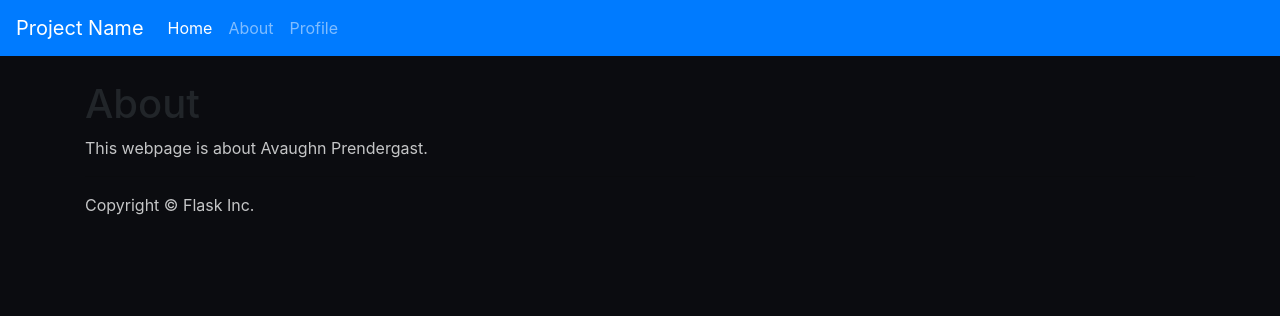
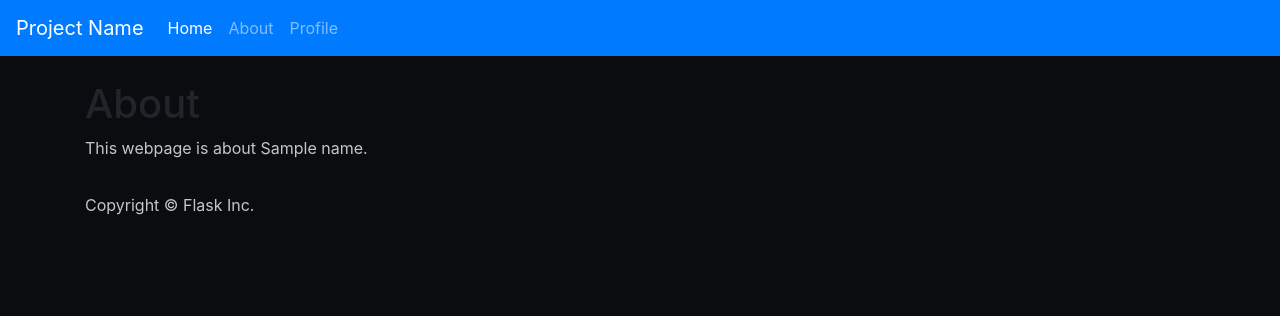
Before and after one commit to AvaughnPrende/info3180-lab2, a Flask app: template app/templates/about.html in a window 1280 px wide. Shown: the top 316 px of the page. Run offline with Flask 2, Linux system fonts and the light colour scheme; the template is opened without the code that fills it: most values are stand-ins (such as "Sample title", 1, 10 or a date in 2020); some libraries are stand-ins or nearby versions.

Commit message:
Final Changes

```diff
--- a/app/templates/about.html
+++ b/app/templates/about.html
@@ -2,5 +2,5 @@
 
 {% block main %}
 <h1>About</h1>
-<p>This webpage is about {{ 'Avaughn Prendergast' }}.</p>
+<p>This webpage is about {{name }}.</p>
 {% endblock %}
--- a/app/views.py
+++ b/app/views.py
@@ -23,7 +23,7 @@ def home():
 @app.route('/about/')
 def about():
     """Render the website's about page."""
-    return render_template('about.html', name="Mary Jane")
+    return render_template('about.html', name="Avaughn Prendergast")
 
 @app.route("/profile/")
 def profile():
```
